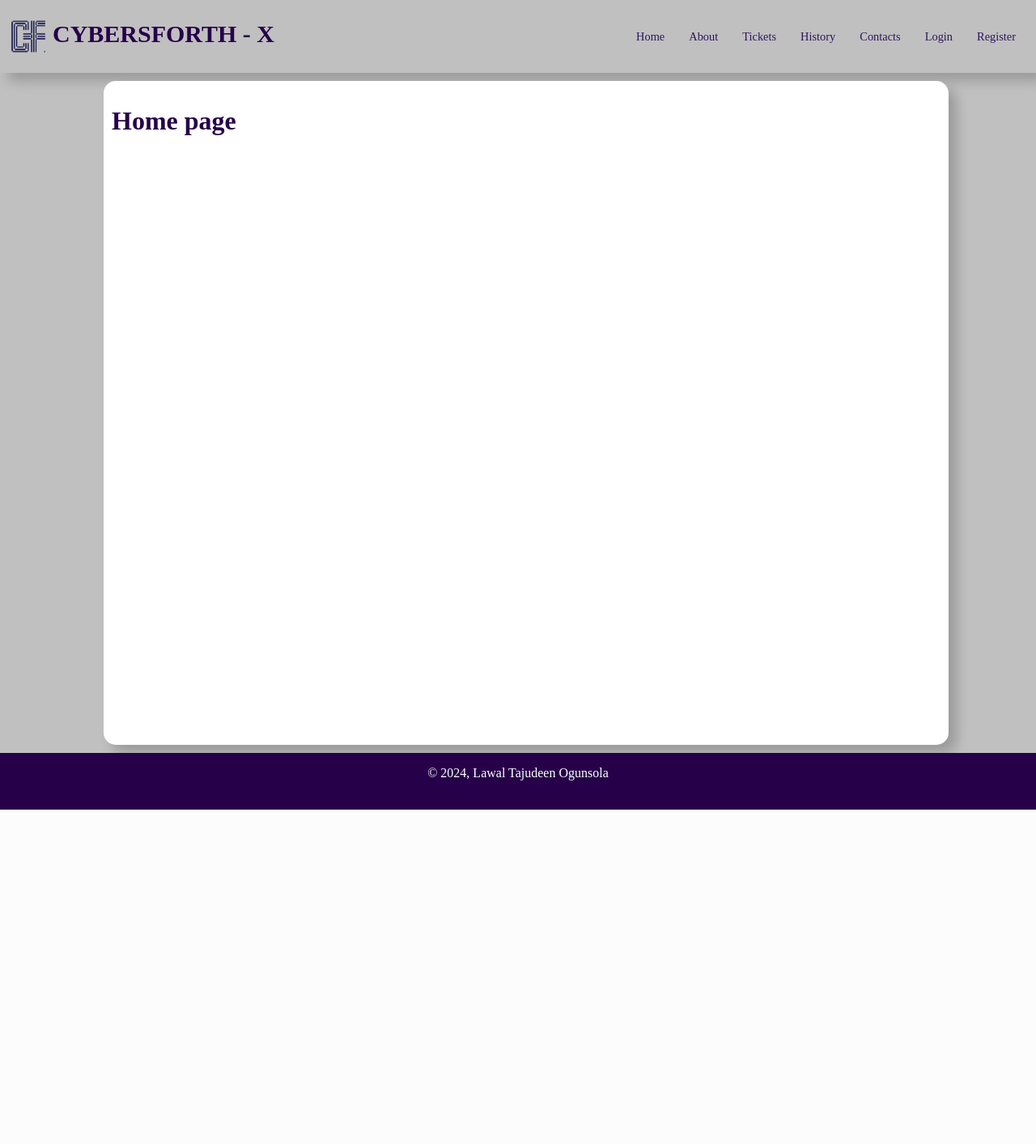
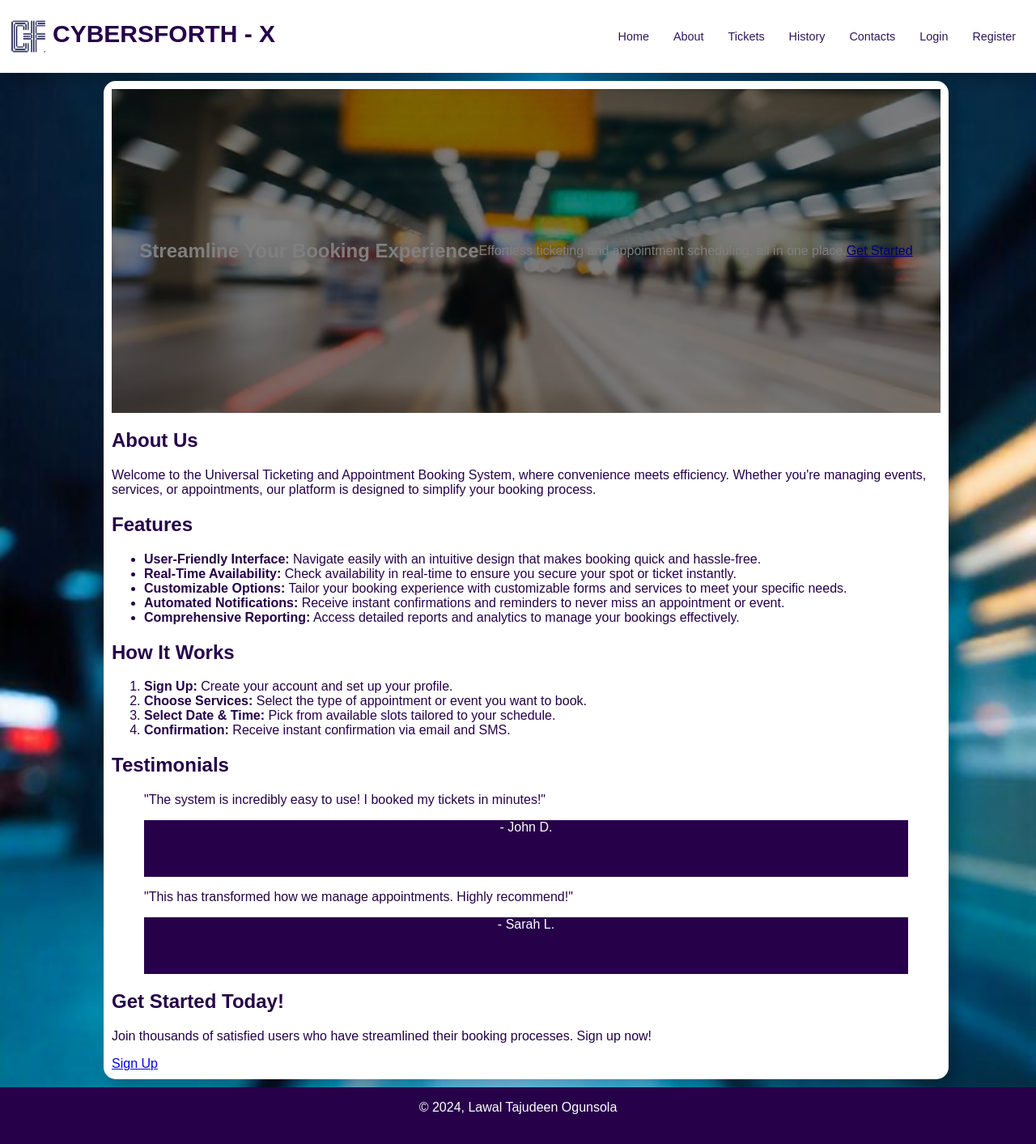
Before and after one commit to lawalTheWest/ticketing_system, a Flask app: page / in a window 1280 px wide. Shown: the whole page at 81% size. Before the commit the page ends 1000 px from the top, so only its background shows below. Run offline with Flask 3, Linux system fonts and the light colour scheme.

Commit message:
updated the homepage

```diff
--- /dev/null
+++ b/static/css/home.css
@@ -0,0 +1,25 @@
+/* Hero Section with Background Image */
+.hero {
+    background-image: url('../images/bg-3.jpeg');
+    background-size: cover;
+    background-position: center;
+    background-repeat: no-repeat;
+    height: 50vh;
+    display: flex;
+    justify-content: center;
+    align-items: center;
+    text-align: center;
+    color: white;
+    position: relative;
+}
+
+/* Optional Overlay Effect */
+.hero::before {
+    content: "";
+    position: absolute;
+    top: 0;
+    left: 0;
+    width: 100%;
+    height: 100%;
+    background: rgba(0, 0, 0, 0.5); /* Dark overlay for better text visibility */
+}
--- a/static/css/layout.css
+++ b/static/css/layout.css
@@ -3,6 +3,18 @@ body {
     background-color: #c0c0c0;
     padding: 0;
     margin: 0;
+}
+
+/* Body Background */
+body {
+    margin: 0;
+    font-family: Arial, sans-serif;
+    background-image: url('../images/bg-2.jpeg'); /* Path to your body background image */
+    background-size: cover;
+    background-attachment: fixed; /* Keeps the background static when scrolling */
+    background-position: center;
+    background-repeat: no-repeat;
+    color: #333;
 }
 
 /* styles for header.css */
@@ -43,6 +55,9 @@ nav img:active {
     color: #260049;
     font-size: 30px;
     margin: 5px;
+}
+nav {
+    background-color: #fff;
 }
 
 nav ul {
@@ -107,6 +122,38 @@ nav ul li a {
 }
 
 
+/* Flash message styling */
+.flash-message {
+    /* display: flex; */
+    position: fixed;
+    /* justify-content: center; */
+    /* align-content: center; */
+    /* align-items: center; */
+    text-align: center;
+    background-color: #f0f4c3; /* Light background */
+    padding: 15px;
+    border-radius: 8px;
+    box-shadow: 0 4px 8px rgba(0, 0, 0, 0.1);
+    z-index: 1000;
+}
+
+.flash-message .alert {
+    color: #444;
+    font-size: 16px;
+    margin-bottom: 5px;
+
+}
+
+.flash-message .alert:last-child {
+    margin-bottom: 0;
+}
+
+/* .message {
+    justify-content: center;
+    align-content: center;
+    text-align: center;
+} */
+
 main {
     background-color: #fff;
     color: #260049;
--- a/static/js/index.js
+++ b/static/js/index.js
@@ -0,0 +1,9 @@
+ // Hide flash messages after 5 seconds
+ setTimeout(function() {
+    const flashMessageContainer = document.getElementById('flash-messages');
+    if (flashMessageContainer) {
+        flashMessageContainer.style.transition = 'opacity 0.5s ease';
+        flashMessageContainer.style.opacity = '0';
+        setTimeout(() => flashMessageContainer.remove(), 500); // Remove after fading out
+    }
+}, 5000); // 5 seconds delay before fading out
--- a/templates/home.html
+++ b/templates/home.html
@@ -1,4 +1,82 @@
 {% extends 'layout.html' %}
+
+{% block header %}
+<link rel='stylesheet' href="{{ url_for('static', filename='./css/home.css') }}"/>
+{% endblock header %}
+
 {% block contents %}
-<h1>Home page</h1>
+
+ <!-- Hero Section -->
+    <section>
+        <div class="hero">
+            <h1>Streamline Your Booking Experience</h1>
+            <p>Effortless ticketing and appointment scheduling, all in one place.</p>
+            <a href="{{ url_for('routes.Register') }}" class="cta-button">Get Started</a>
+        </div>
+    </section>
+
+    <!-- About Us Section -->
+    <section id="about">
+        <h2>About Us</h2>
+        <p>Welcome to the Universal Ticketing and Appointment Booking System,
+            where convenience meets efficiency.
+            Whether you're managing events, services, or appointments,
+            our platform is designed to simplify your booking process.
+        </p>
+    </section>
+
+    <!-- Features Section -->
+    <section id="features">
+        <h2>Features</h2>
+        <ul>
+            <li><strong>User-Friendly Interface:</strong> Navigate easily with an intuitive design that makes booking quick and hassle-free.</li>
+            <li><strong>Real-Time Availability:</strong> Check availability in real-time to ensure you secure your spot or ticket instantly.</li>
+            <li><strong>Customizable Options:</strong> Tailor your booking experience with customizable forms and services to meet your specific needs.</li>
+            <!-- <li><strong>Secure Payments:</strong> Enjoy peace of mind with our secure payment gateway that protects your transactions.</li> -->
+            <li><strong>Automated Notifications:</strong> Receive instant confirmations and reminders to never miss an appointment or event.</li>
+            <li><strong>Comprehensive Reporting:</strong> Access detailed reports and analytics to manage your bookings effectively.</li>
+        </ul>
+    </section>
+
+    <!-- How It Works Section -->
+    <section id="how-it-works">
+        <h2>How It Works</h2>
+        <ol>
+            <li><strong>Sign Up:</strong> Create your account and set up your profile.</li>
+            <li><strong>Choose Services:</strong> Select the type of appointment or event you want to book.</li>
+            <li><strong>Select Date & Time:</strong> Pick from available slots tailored to your schedule.</li>
+            <!-- <li><strong>Make Payment:</strong> Complete your booking securely online.</li> -->
+            <li><strong>Confirmation:</strong> Receive instant confirmation via email and SMS.</li>
+        </ol>
+    </section>
+
+    <!-- Testimonials Section -->
+    <section id="testimonials">
+        <h2>Testimonials</h2>
+        <blockquote>
+            <p>"The system is incredibly easy to use! I booked my tickets in minutes!"</p>
+            <footer>- John D.</footer>
+        </blockquote>
+        <blockquote>
+            <p>"This has transformed how we manage appointments. Highly recommend!"</p>
+            <footer>- Sarah L.</footer>
+        </blockquote>
+    </section>
+
+    <!-- Get Started Section -->
+    <section id="get-started">
+        <h2>Get Started Today!</h2>
+        <p>Join thousands of satisfied users who have streamlined their booking processes. Sign up now!</p>
+        <a href="{{ url_for('routes.Register') }}" class="cta-button">Sign Up</a>
+    </section>
+
+    <!-- Footer Section -->
+    <!--
+        <div class="social-media">
+            <a href="#">Facebook</a>
+            <a href="#">Twitter</a>
+            <a href="#">Instagram</a>
+        </div>
+    -->
+
 {% endblock %}
--- a/templates/layout.html
+++ b/templates/layout.html
@@ -14,14 +14,26 @@
 
         <main>
             <div class='message'>
+            <!--
                 {% include 'message.html' %}
+                <! Flash Messages -->
+                {% with messages = get_flashed_messages() %}
+                    {% if messages %}
+                        <div id="flash-messages" class="flash-message">
+                           {% for message in messages %}
+                               <div class="alert">{{ message }}</div>
+                            {% endfor %}
+                        </div>
+                    {% endif %}
+                {% endwith %}
             </div>
+
             {% block contents %}
 
             {% endblock %}
         </main>
 
         {% include 'footer.html' %}
-        <script src="https://cdn.jsdelivr.net/npm/bootstrap@5.1.3/dist/js/bootstrap.bundle.min.js"></script>
+        <script src="{{ url_for('static', filename='./js/index.js') }}"></script>
     </body>
 </html>
```
Also changed, not shown: static/images/bg-1.jpeg (added), static/images/bg-2.jpeg (added), static/images/bg-3.jpeg (added), static/images/bg-4.jpeg (added), static/images/bg-5.jpeg (added), static/images/bg-6.jpeg (added).
